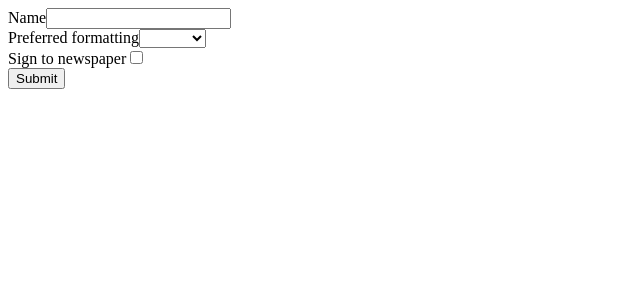
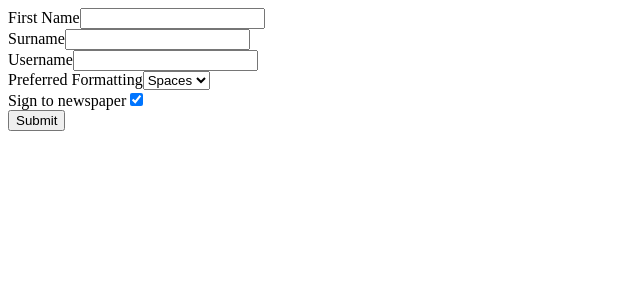
Before and after one commit to ArtemeeSenin/awesome-form, a React (Create React App) app: page / in a window 1280 px wide. Shown: the top 300 px of the page, without its empty margins (0-640 px from the left). Built offline with nearby package versions, Linux system fonts and the light colour scheme.

Commit message:
added fields

```diff
--- a/src/App.js
+++ b/src/App.js
@@ -5,9 +5,19 @@ class App extends Component {
   submit = values => {
     console.log(JSON.stringify(values, null, 4));
   }
+  getInitialValues() {
+    return {
+      name: 'Artem',
+      preference: 'spaces',
+      newsletter: true
+    }
+  }
   render() {
     return (
-      <RegisterForm onSubmit={this.submit} />
+      <RegisterForm
+        onSubmit={this.submit}
+        initialValues={this.getInitialValues()}
+      />
     );
   }
 }
--- a/src/components/RegisterForm.js
+++ b/src/components/RegisterForm.js
@@ -1,35 +1,41 @@
 import React, { Component } from 'react'
 import { Field, reduxForm } from 'redux-form'
+import { customInput, customSelect } from './fields'
 
 class RegisterForm extends Component {
     render() {
         const { handleSubmit } = this.props;
         return(
             <form onSubmit={ handleSubmit }>
-                <div>
-                    <label>Name</label>
                 <Field
-                        name="name"
-                        component="input"
+                    name="firstname"
+                    component={customInput}
                     type="text"
+                    label="First Name"
                 />
-                </div>
-                <div>
-                    <label>Preferred formatting</label>
-                    <Field name="preference" component="select">
-                        <option />
-                        <option value="tabs">Tabs</option>
-                        <option value="spaces">Spaces</option>
-                    </Field>
-                </div>
-                <div>
-                    <label>Sign to newspaper</label>
+                <Field
+                    name="surname"
+                    component={customInput}
+                    type="text"
+                    label="Surname"
+                />
+                <Field
+                    name="username"
+                    component={customInput}
+                    type="text"
+                    label="Username"
+                />
+                <Field
+                    name="preference"
+                    component={customSelect}
+                    label="Preferred Formatting"
+                />
                 <Field
                     name="newsletter"
-                        component="input"
+                    component={customInput}
                     type="checkbox"
+                    label="Sign to newspaper"
                 />
-                </div>
                 <button type="submit">Submit</button>
             </form>
         )
--- /dev/null
+++ b/src/components/fields/index.js
@@ -0,0 +1,25 @@
+import React from 'react'
+
+export const customInput = props => {
+    return (
+        <div>
+            <label>{ props.label }</label>
+            <input {...props.input}
+                type={props.type}
+            />
+        </div>
+    )
+}
+
+export const customSelect = props => {
+    return (
+        <div>
+            <label>{ props.label }</label>
+            <select {...props.input}>
+                <option />
+                <option value="tabs">Tabs</option>
+                <option value="spaces">Spaces</option>
+            </select>
+        </div>
+    )
+}
```
Lines whose indentation alone changed are shown as unchanged.
